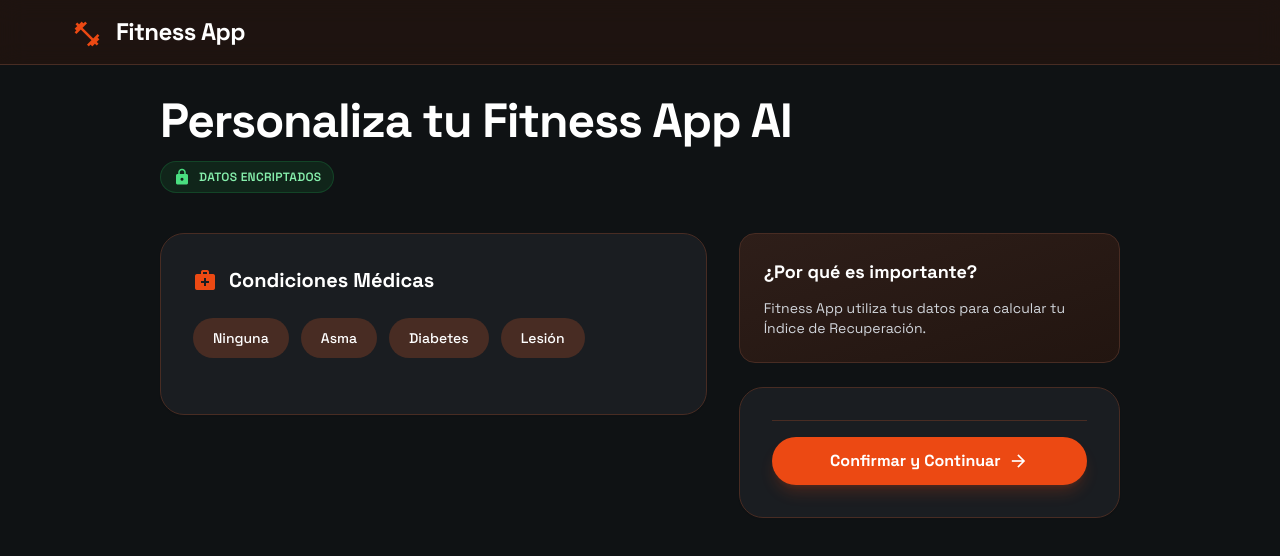
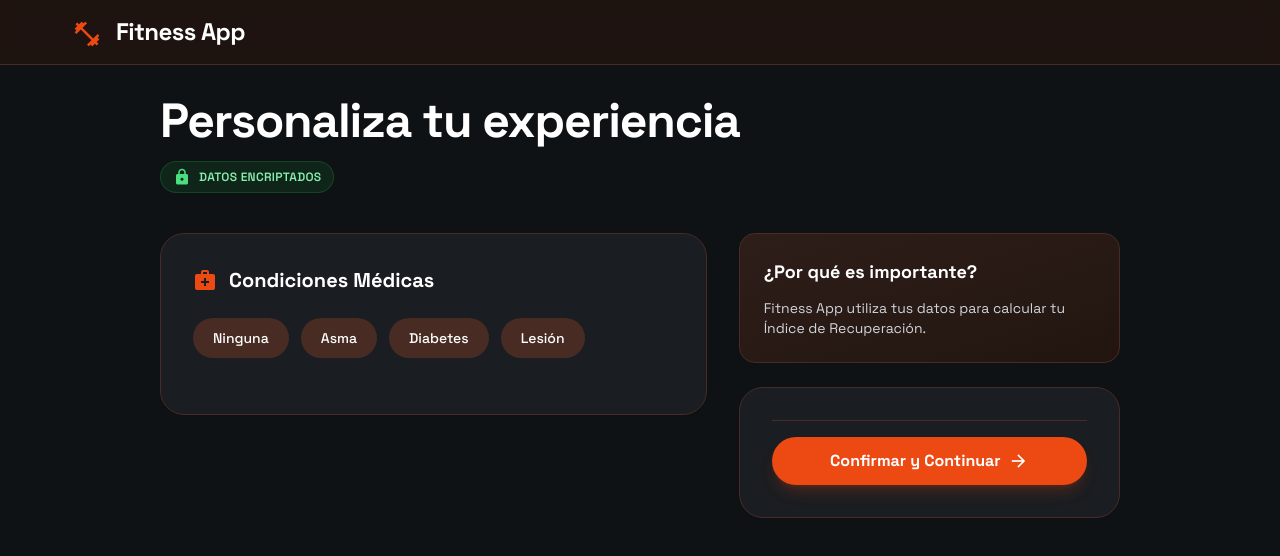
Before and after one commit to HectorAlvarezPerez/fitness-app, a React (Vite) app: page /#/onboarding/step3 in a window 1280 px wide. Shown: the top 556 px of the page. Built offline with nearby package versions, Linux system fonts and the light colour scheme; no server answers.

Commit message:
fix: change delete onbvoarding info

```diff
--- a/pages/OnboardingStep2.tsx
+++ b/pages/OnboardingStep2.tsx
@@ -66,7 +66,7 @@ const OnboardingStep2: React.FC = () => {
 
                     <div className="flex flex-col gap-3 mt-4">
                         <h1 className="text-4xl md:text-5xl font-black">Define Tu Camino</h1>
-                        <p className="text-gray-500 dark:text-[#c9a092] text-lg">Ayuda a nuestra IA a construir tu plan perfecto.</p>
+                        <p className="text-gray-500 dark:text-[#c9a092] text-lg">Configura tu perfil para comenzar.</p>
                     </div>
 
                     {/* Goals Cards */}
@@ -109,10 +109,7 @@ const OnboardingStep2: React.FC = () => {
                 </div>
                 {/* FAB */}
                 <div className="fixed bottom-6 right-6 md:right-10 z-40 flex items-center gap-4">
-                    <div className="hidden md:flex bg-background-dark/80 backdrop-blur-md px-4 py-2 rounded-full border border-gray-700 text-sm text-white">
-                        <span className="material-symbols-outlined text-primary text-sm mr-2 animate-pulse">auto_awesome</span> AI calibrando...
-                    </div>
-                    <Link to="/onboarding/step3" className="flex items-center justify-center gap-2 bg-primary hover:bg-[#d63f0e] text-white font-bold text-lg px-8 py-4 rounded-full shadow-lg shadow-primary/30 transition-all hover:scale-105">
+                    <Link to="/home" className="flex items-center justify-center gap-2 bg-primary hover:bg-[#d63f0e] text-white font-bold text-lg px-8 py-4 rounded-full shadow-lg shadow-primary/30 transition-all hover:scale-105">
                         Siguiente Paso <span className="material-symbols-outlined">arrow_forward</span>
                     </Link>
                 </div>
--- a/pages/OnboardingStep3.tsx
+++ b/pages/OnboardingStep3.tsx
@@ -68,7 +68,7 @@ const OnboardingStep3: React.FC = () => {
             <main className="flex-grow w-full px-4 md:px-8 py-8 flex justify-center">
                 <div className="max-w-[960px] w-full flex flex-col gap-10">
                     <header className="flex flex-col gap-4">
-                        <h1 className="text-4xl md:text-5xl font-black leading-tight tracking-tight">Personaliza tu Fitness App AI</h1>
+                        <h1 className="text-4xl md:text-5xl font-black leading-tight tracking-tight">Personaliza tu experiencia</h1>
                         <div className="inline-flex items-center gap-2 px-3 py-1.5 rounded-full bg-green-100 dark:bg-green-900/30 border border-green-200 dark:border-green-800/50 w-fit">
                             <span className="material-symbols-outlined text-green-700 dark:text-green-400 text-[18px]">lock</span>
                             <span className="text-xs font-semibold text-green-800 dark:text-green-300 uppercase tracking-wide">Datos Encriptados</span>
```
